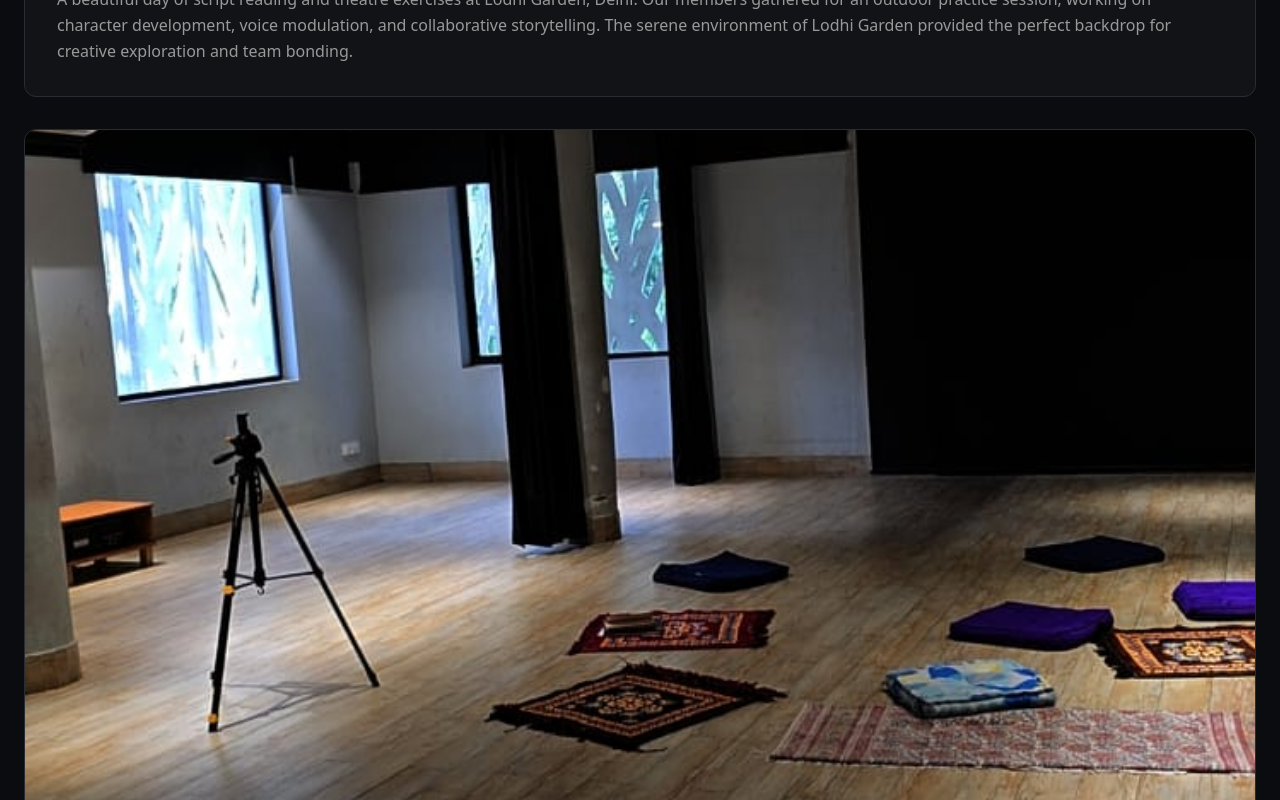
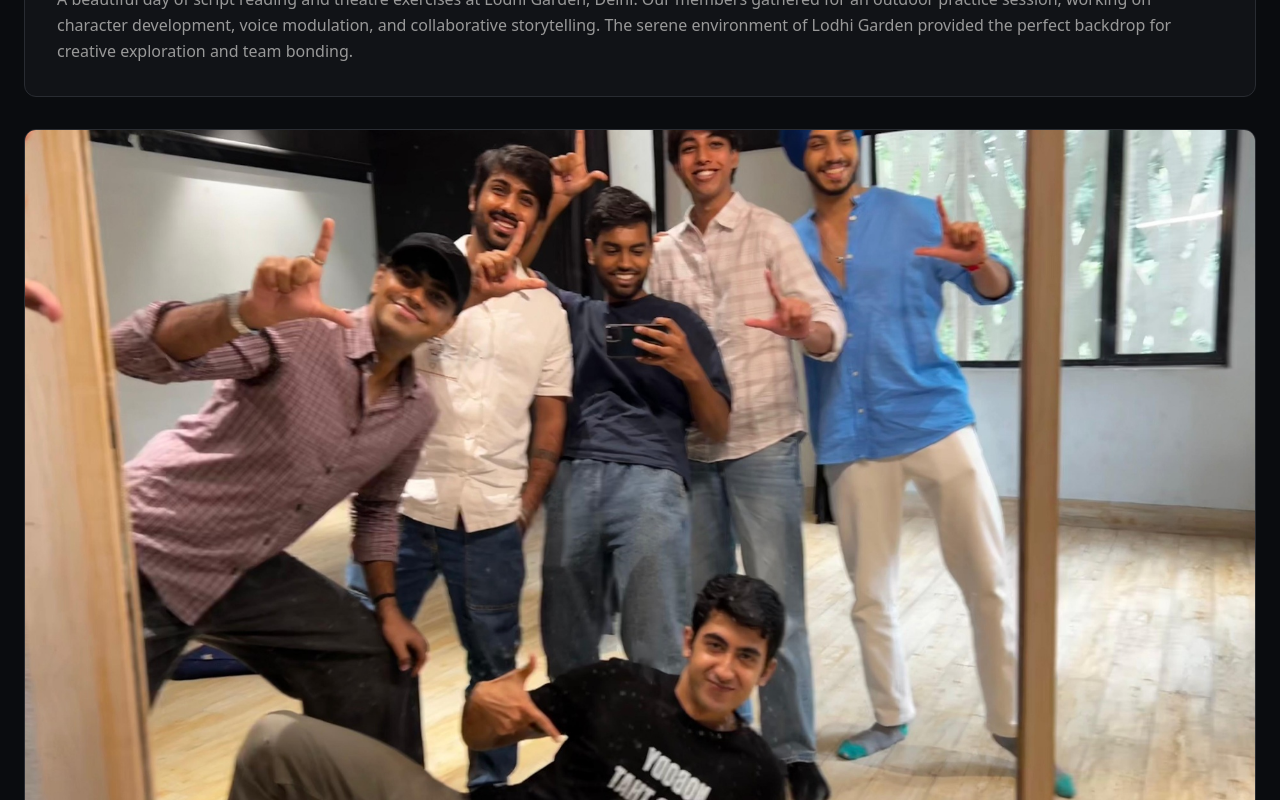
Before and after one commit to aadhityasachdeva/parda-spotlight-stage, a React (Vite) app: page /gallery in a window 1280 px wide. Shown: the part 2740-3540 px from the top of the page. Built offline with nearby package versions, Linux system fonts and the light colour scheme.

Commit message:
Update gallery post cover image
Changed the cover image for the "Practice at Black Canvas LTG" gallery post to the provided group photo.

```diff
--- a/src/pages/Gallery.tsx
+++ b/src/pages/Gallery.tsx
@@ -46,7 +46,7 @@ const Gallery = () => {
         "/lovable-uploads/81f40205-801e-442a-80b1-9589b5f31b3e.png",
         "/lovable-uploads/cbf14e9b-6a70-48fe-8e71-cbcd982b8743.png"
       ],
-      mainImage: "/lovable-uploads/e765514e-85b2-4bc0-b00a-69a613c27b0d.png"
+      mainImage: "/lovable-uploads/195988b7-4f4b-4317-9f92-51121ac22ba7.png"
     }
   ];
 
```
Also changed, not shown: public/lovable-uploads/195988b7-4f4b-4317-9f92-51121ac22ba7.png (added).
